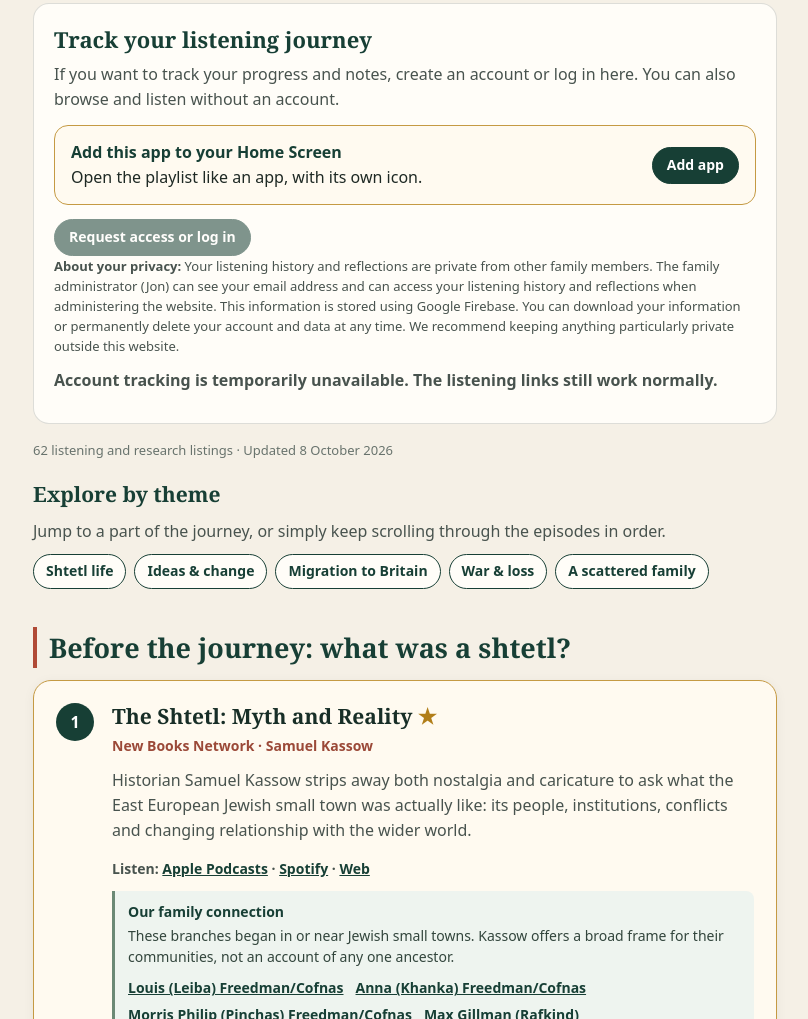
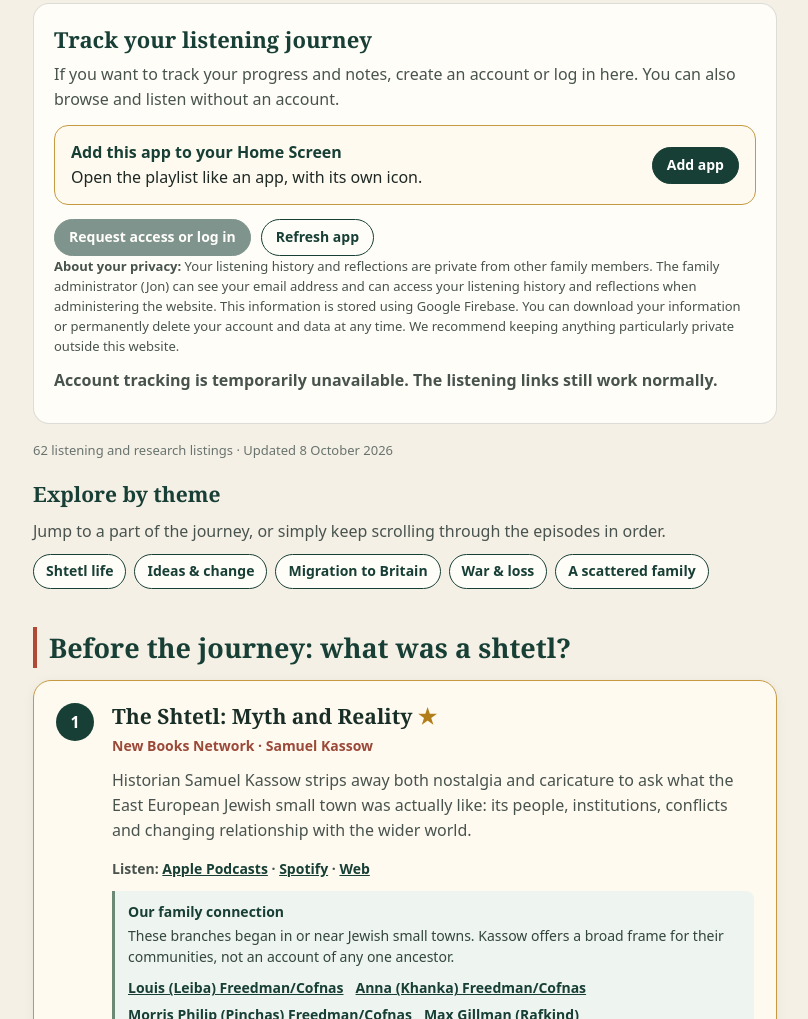
Before and after one commit to dcdwb8rjv8-a11y/jewish-family-history-playlist, a plain HTML site: page index.html in a window 1280 px wide. Shown: the part 916-1935 px from the top of the page, without its empty margins (235-1043 px from the left). Drawn offline with Linux system fonts and the light colour scheme.

Commit message:
Add manual refresh button

```diff
--- a/index.html
+++ b/index.html
@@ -240,6 +240,7 @@ those who survived.
 </div>
 <div class="tracker-actions">
 <button type="button" id="login-button">Request access or log in</button>
+  <button type="button" class="secondary" onclick="window.location.reload()">Refresh app</button>
 <span class="account-status" id="account-status"></span>
 </div>
 <div class="tracker-actions" id="account-actions" hidden>
```
